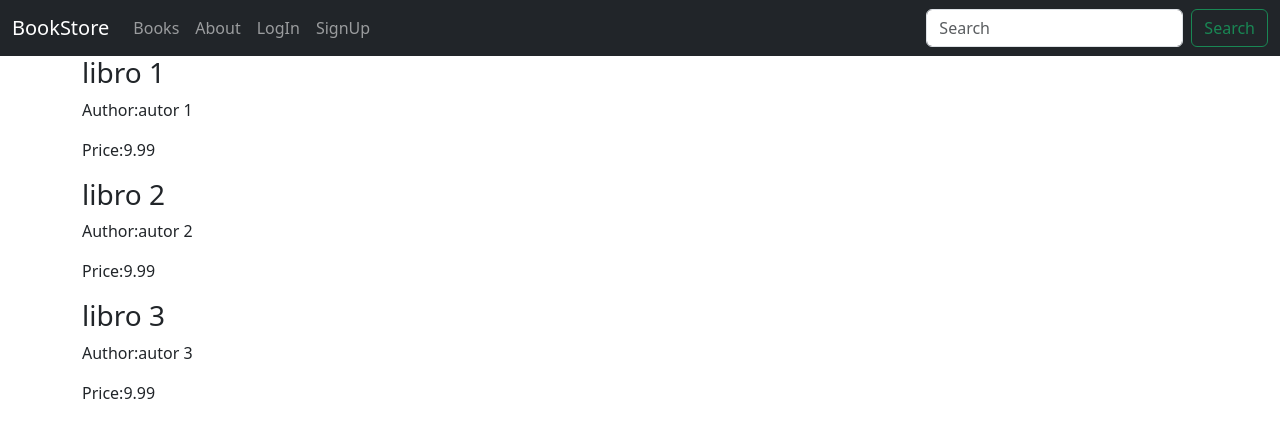
After one commit to katex009/bookstore, a Django app: page /books/search/ in a window 1280 px wide. The commit adds this page. Shown: the top 438 px of the page. Run offline with Django 5.2, Linux system fonts and the light colour scheme; data comes from the database, SQL or seed files in the repository; both versions use the stored data as it was after the commit.

Commit message:
search added

```diff
--- a/books/urls.py
+++ b/books/urls.py
@@ -1,7 +1,8 @@
 from django.urls import path
-from .views import BookListView, BookDetailView
+from .views import BookListView, BookDetailView, SearchResultsView
 
 urlpatterns = [
     path('', BookListView.as_view(), name='book_list'),
     path('<int:pk>/', BookDetailView.as_view(), name='book_detail'),
+    path('search/', SearchResultsView.as_view(), name='search_results'),
 ]
--- a/books/views.py
+++ b/books/views.py
@@ -14,3 +14,7 @@ class BookDetailView(LoginRequiredMixin, DetailView):
     model = Book
     template_name = 'books/book_detail.html'
     login_url = '/accounts/login'
+
+class SearchResultsView(ListView):
+    model = Book
+    template_name = 'books/search.html'
--- a/static/css/base.css
+++ b/static/css/base.css
@@ -1,10 +1,10 @@
 body {
-    min-height: 75 rem;
-    padding-top: 4.5 rem;
+    min-height: 150 rem;
+    padding-top: 10 rem;
 }
 
 h1 {
-    color: rgb(111, 8, 8);
+    color: rgb(133, 0, 0);
 }
 
 img.bookcover {
--- a/templates/_base.html
+++ b/templates/_base.html
@@ -26,7 +26,7 @@
             </button>
 
             <div class="collapse navbar-collapse"\
-            id="navbarCollapse">
+            id="navbarCollab">
             <ul class="navbar-nav me-auto mb-2 mb-md-0">
                 <li class="nav-item">
                     <a class="nav-link" href="{% url 'book_list' %}">Books</a>
@@ -51,9 +51,15 @@
                         <li class="nav-item">
                             <a class="nav-link" href="{% url 'signup' %}">SignUp</a>
                         </li>
+                    {% endif %}
 
-                    {% endif %}
                 </ul>
+
+                    <form class="d-flex" role="search">
+                        <input class="form-control me-2" type="search" placeholder="Search" aria-label="Search">
+                    <button class="btn btn-outline-success" type="submit">Search</button>
+                    </form>
+
             </div>
         </div>
     </nav>
--- /dev/null
+++ b/templates/books/search.html
@@ -0,0 +1,14 @@
+{% extends "_base.html" %}
+
+{% block title %}Search{% endblock title %}
+
+{% block content %}
+    <h1>search results</h1>
+    {% for book in book_list %}
+    <div>
+        <h3><a href="{{ book.get_adsolute_url }}"></a>{{ book.title }}</h3>
+        <p>Author:{{ book.author }}</p>
+        <p>Price:{{ book.price }}</p>
+    </div>
+    {% endfor %}
+{% endblock content %}
```
Also changed, not shown: db.sqlite3.
